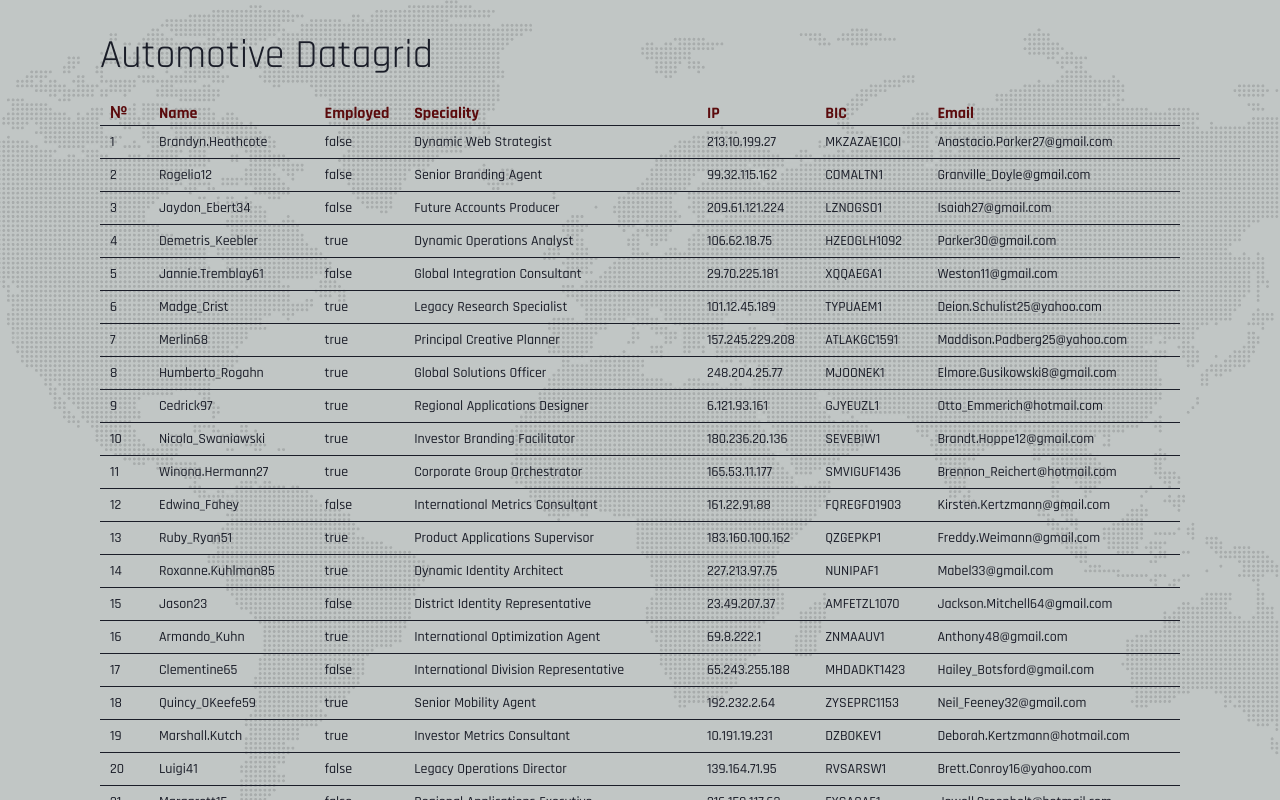
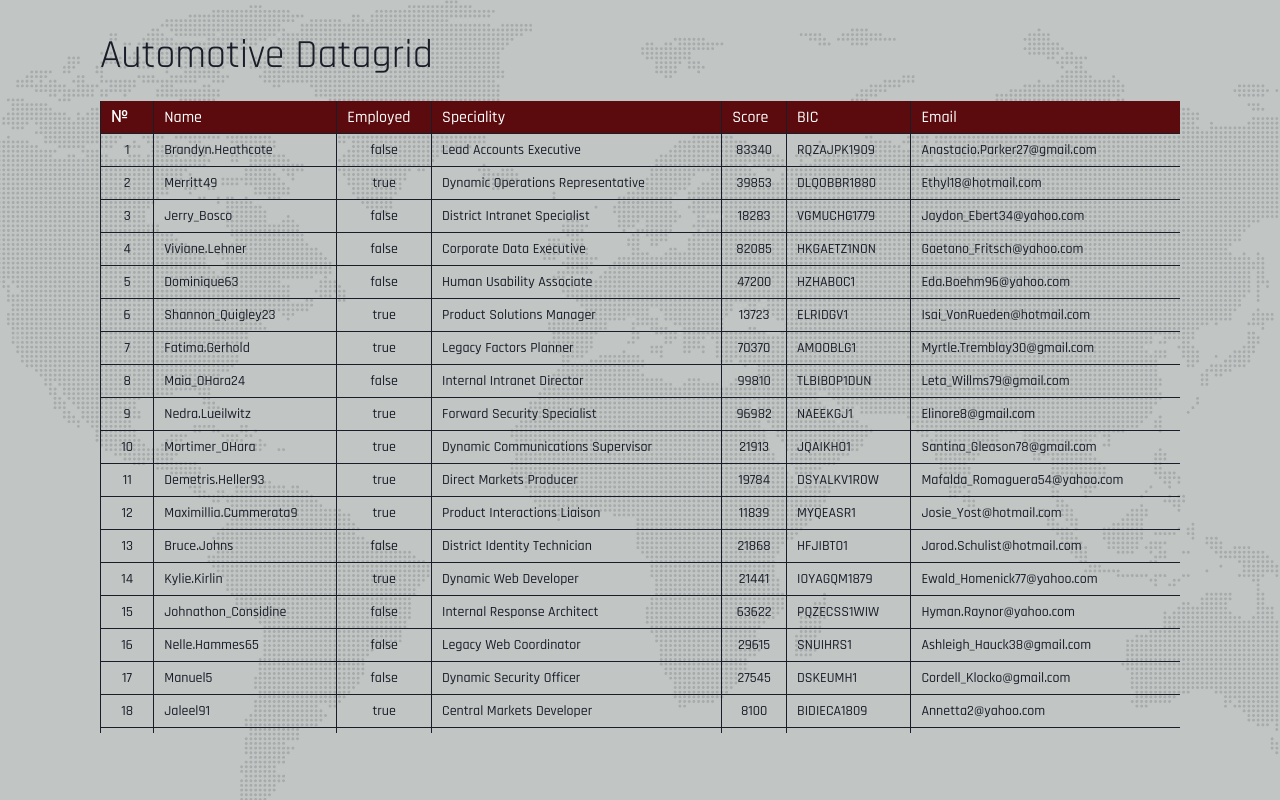
Before and after one commit to Victoria-Butrym/datagrid, a React (Create React App) app in the folder datagrid/: page / in a window 1280 px wide. Shown: the top 800 px of the page. Built offline with nearby package versions, Linux system fonts and the light colour scheme.

Commit message:
feat: add sticky table header

```diff
--- a/datagrid/src/App.css
+++ b/datagrid/src/App.css
@@ -1,11 +1,12 @@
 #root {
   width: 100%;
-  height: 85%;
+  height: 95%;
 }
 
 .App {
   width: 100%;
   height: 100%;
+  overflow-y: scroll;
 }
 
 .App-logo {
@@ -85,7 +86,6 @@
   width: 100%;
   margin-top: 2rem;
   /* height: 100%; */
-  overflow-y: scroll;
 }
 
 .table-head tr {
@@ -96,7 +96,7 @@
   height: 100%;
 }
 
-.table-head tr th {
+.table-head tr {
   font-size: 1.6rem;
   color: #5b0b0d;
 }
@@ -109,20 +109,32 @@
 
 .table-row:hover {
   cursor: pointer;
-  background-color: #5b0b0d;
-  color: #fff;
+  /* color: #fff; */
   transition: 0.2s;
+  /* background-color: #282c346e; */
+  background-color: #282c3438;
 }
 
 th {
-  padding: 0.1rem 1rem;
+  padding: 0.5rem 1rem;
   border-bottom: 0.1rem solid #1a1d28;
+  position: sticky;
+  top: 0;
+  color: #fff;
+  background-color: #5b0b0d;
+  font-weight: 500;
+  border-left: 0.1rem solid #1a1d28;
 }
 
 td {
   padding: 0.7rem 1rem;
   font-size: 1.4rem;
   font-weight: 500;
+  border-left: 0.1rem solid #1a1d28;
+}
+
+.center {
+  text-align: center;
 }
 
 @keyframes App-logo-spin {
--- a/datagrid/src/App.js
+++ b/datagrid/src/App.js
@@ -19,8 +19,8 @@ class App extends Component {
       const user = {
         name: Faker.internet.userName(),
         email: Faker.internet.email(),
-        ip: Faker.internet.ip(),
-        id: Faker.random.number(),
+        score: Faker.random.number(),
+        id: i,
         jobTitle: Faker.name.jobTitle(),
         finance: Faker.finance.bic(),
         boolean: `${Faker.random.boolean()}`,
--- a/datagrid/src/components/Table/table.js
+++ b/datagrid/src/components/Table/table.js
@@ -10,7 +10,7 @@ const Table = ({ data }) => {
             <th>Name</th>
             <th>Employed</th>
             <th>Speciality</th>
-            <th>IP</th>
+            <th>Score</th>
             <th>BIC</th>
             <th>Email</th>
           </tr>
@@ -18,11 +18,11 @@ const Table = ({ data }) => {
         <tbody>
           {data.map(user => (
             <tr key={user.id} className="table-row">
-              <td>{user.position}</td>
+              <td className="center">{user.position}</td>
               <td>{user.name}</td>
-              <td>{user.boolean}</td>
+              <td className="center">{user.boolean}</td>
               <td>{user.jobTitle}</td>
-              <td>{user.ip}</td>
+              <td className="center">{user.score}</td>
               <td>{user.finance}</td>
               <td>{user.email}</td>
             </tr>
```
